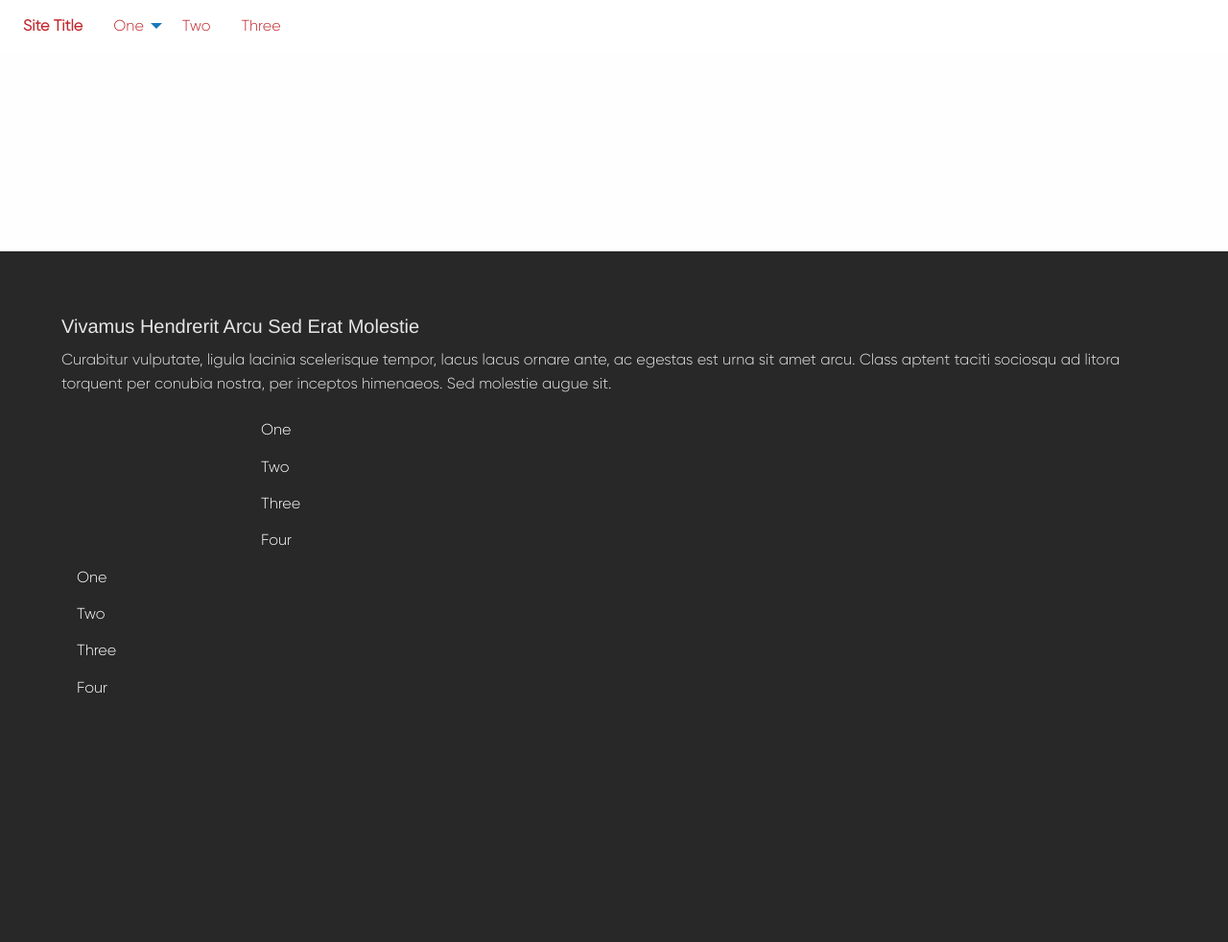
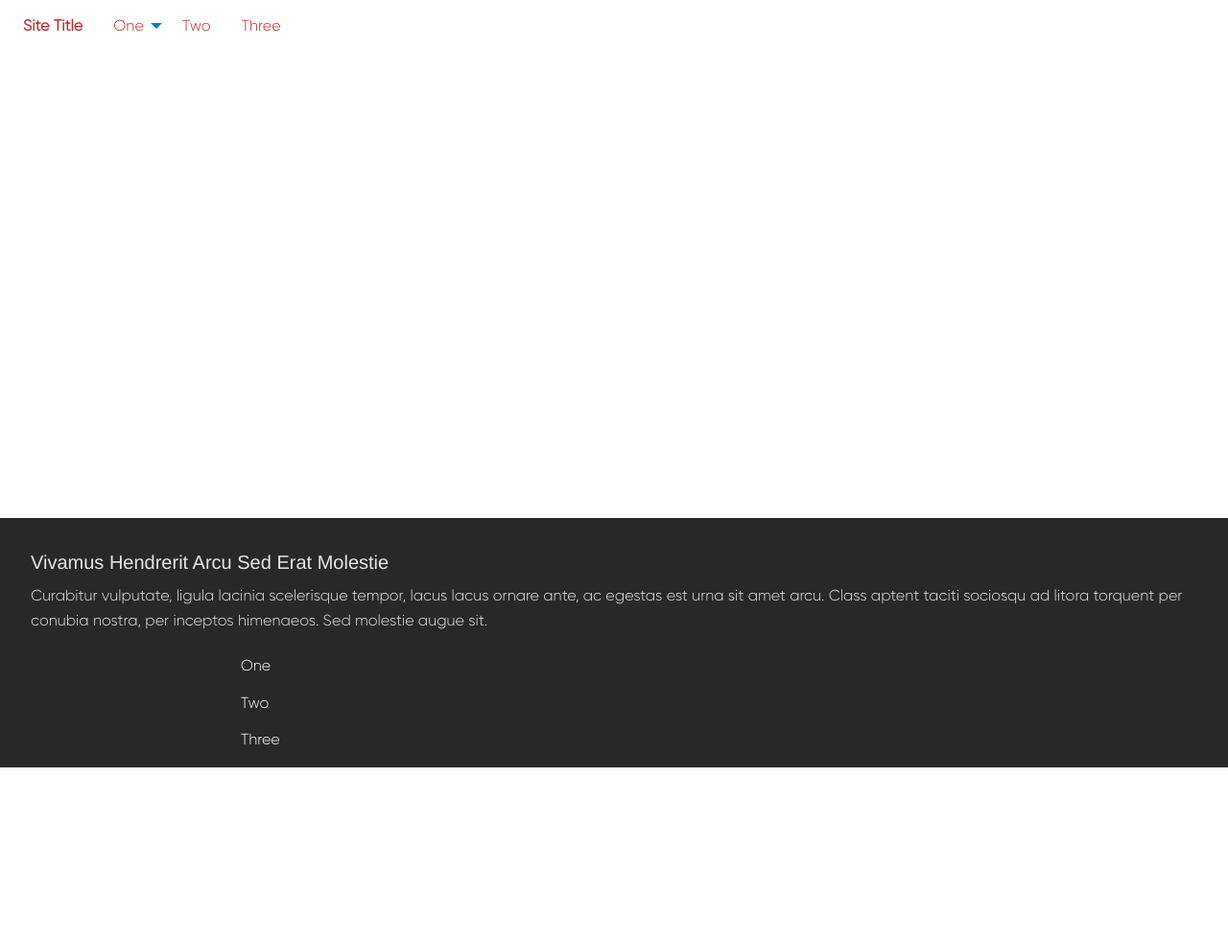
Before and after one commit to KBoohene/E-commerce_final, a PHP site: page /ecommerce.html in a window 1280 px wide. Shown: the whole page at 96% size. Before the commit the page ends 723 px from the top, so only its background shows below. Run offline with PHP 8.4, Linux system fonts and the light colour scheme; some libraries are stand-ins or nearby versions.

Commit message:
enable footer to stick without issues

```diff
--- a/Css/style.css
+++ b/Css/style.css
@@ -29,18 +29,35 @@
 	color:#C1272D;
 	font-family:Gilroy;
 }
+.footer a{
+	color:#fff;
+}
 
 .footer{
 	background-color:#282828;
 	font-family:Gilroy;
 	color:#E6E6E6;
-    padding:4em;
+    padding:2em;
     position:absolute;
     bottom: 0;
     left: 0;
     right: 0;
+    width:100%;
+	height:260px;
 }
 
-.footer a{
-	color:#fff;
+html,
+body {
+	margin:0;
+	padding:0;
+	height:100%;
 }
+
+.wrapper {
+	min-height:100%;
+	position:relative;
+}
+
+.content {
+	padding-bottom:300px; /* Height of the footer element */
+}
--- a/ecommerce.html
+++ b/ecommerce.html
@@ -7,10 +7,12 @@
     <link rel="stylesheet" href="Css/foundation.min.css">
     <link rel="stylesheet" href="Css/style.css">
   </head>
-  <body>
 
 
-    <!-- Start Top Bar -->
+  <body>
+    <div class="wrapper">
+
+      <div class="header">
         <div class="top-bar" id="example-animated-menu" data-animate="hinge-in-from-top spin-out">
           <div class="top-bar-left">
             <ul class="dropdown menu" id="top-navi" data-dropdown-menu>
@@ -28,10 +30,12 @@
             </ul>
           </div>
         </div>
-    <!-- End Top Bar -->
+      </div>
+
+      <div class="content">
 
 
-
+      </div>
 
       <div class="footer">
         <div class="row">
@@ -57,6 +61,7 @@
           </div>
         </div>
       </div>
+    </div>
 
     <script src="JS/jquery.js"></script>
     <script src="JS/foundation.js"></script>
```
Lines whose indentation alone changed are shown as unchanged.
